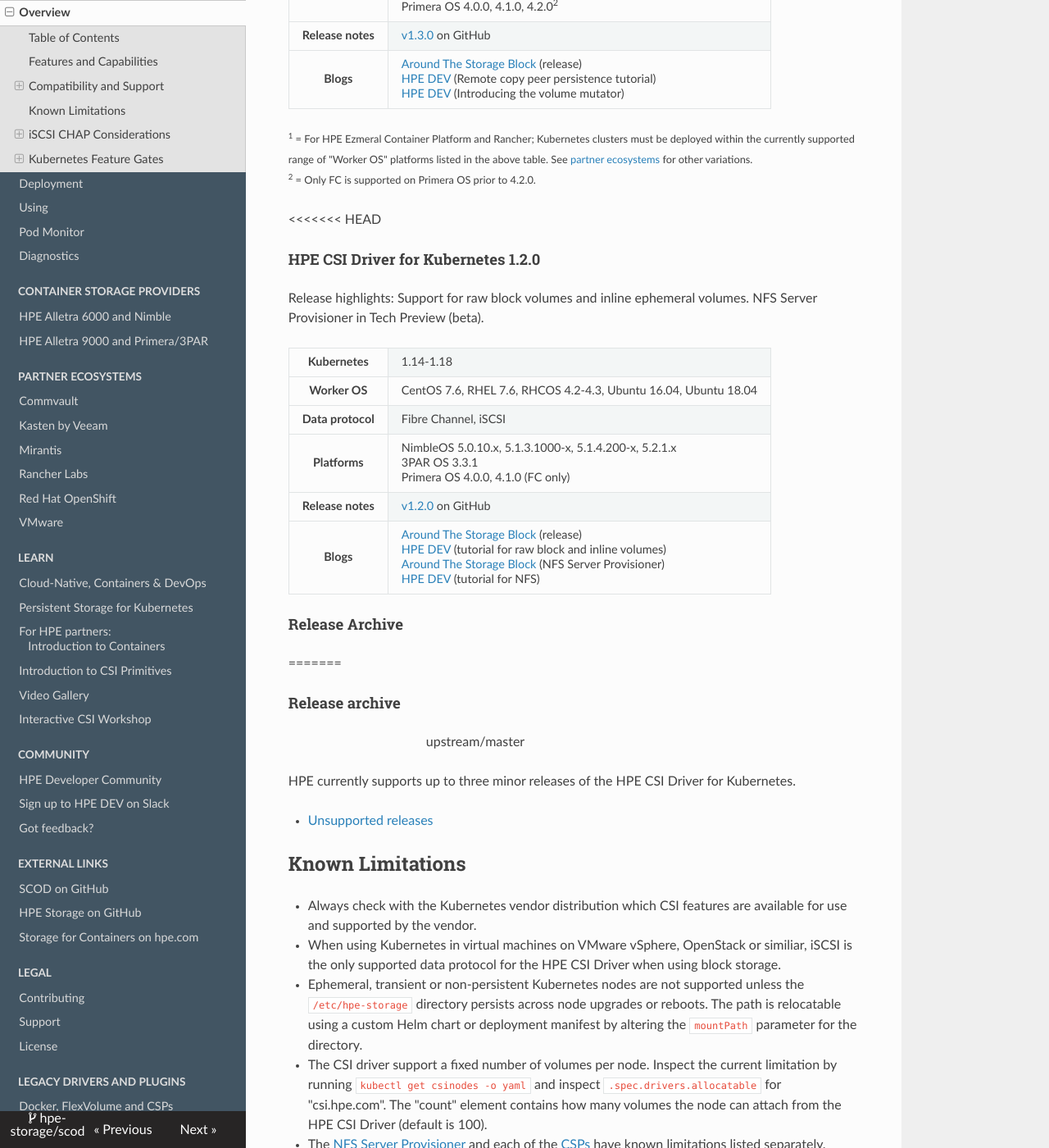
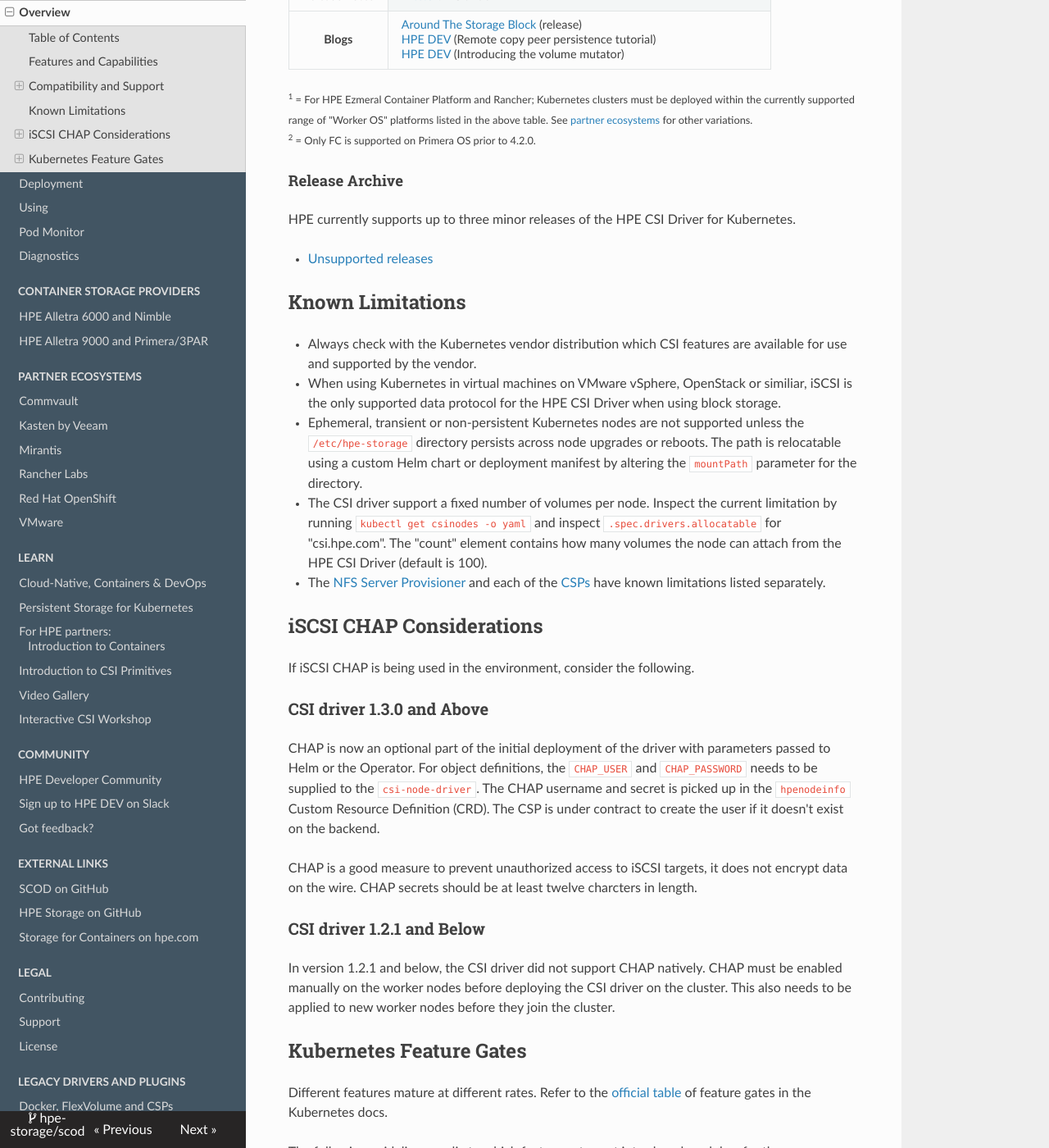
Before and after one commit to hpe-storage/scod, an MkDocs documentation site: the page built from docs/csi_driver/index.md, in a window 1280 px wide and 1400 px high, scrolled down 4576 px. Shown: the whole window at 82% size. Built offline with MkDocs 1.6.1, drawn with Linux system fonts in a browser that asks for light colours; nearby versions of some CDN libraries; some of the changed text lies outside the part shown.

Commit message:
fixed merge conflicts
Signed-off-by: Chris Snell <snell.chris@gmail.com>

```diff
--- a/docs/csi_driver/index.md
+++ b/docs/csi_driver/index.md
@@ -199,49 +199,7 @@
  <sup>2</sup> = Only FC is supported on Primera OS prior to 4.2.0.
 </small>
 
-<<<<<<< HEAD
-#### HPE CSI Driver for Kubernetes 1.2.0
-
-Release highlights: Support for raw block volumes and inline ephemeral volumes. NFS Server Provisioner in Tech Preview (beta).
-
-<table>
-  <tr>
-    <th>Kubernetes</th>
-    <td>1.14-1.18</td>
-  </tr>
-  <tr>
-    <th>Worker OS</th>
-    <td>CentOS 7.6, RHEL 7.6, RHCOS 4.2-4.3, Ubuntu 16.04, Ubuntu 18.04
-  </tr>
-  <tr>
-    <th>Data protocol</th>
-    <td>Fibre Channel, iSCSI </td>
-  </tr>
-  <tr>
-    <th>Platforms</th>
-    <td>
-      NimbleOS 5.0.10.x, 5.1.3.1000-x, 5.1.4.200-x, 5.2.1.x<br />
-      3PAR OS 3.3.1<br/>
-      Primera OS 4.0.0, 4.1.0 (FC only)<br/>
-    </td>
-  <tr>
-    <th>Release notes</th>
-    <td><a href=https://github.com/hpe-storage/csi-driver/blob/master/release-notes/v1.2.0.md>v1.2.0</a> on GitHub</td>
-  </tr>
-  <tr>
-   <th>Blogs</th>
-   <td><a href="https://community.hpe.com/t5/around-the-storage-block/hpe-csi-driver-for-kubernetes-1-2-0-available-now/ba-p/7091977">Around The Storage Block</a> (release)<br/>
-       <a href="https://developer.hpe.com/blog/EE2QnZBXXwi4o7X0E4M0/using-raw-block-and-ephemeral-inline-volumes-on-kubernetes">HPE DEV</a> (tutorial for raw block and inline volumes)<br/>
-       <a href="https://community.hpe.com/t5/around-the-storage-block/tech-preview-network-file-system-server-provisioner-for-hpe-csi/ba-p/7092948">Around The Storage Block</a> (NFS Server Provisioner)<br/>
-       <a href="https://developer.hpe.com/blog/xABwJY56qEfNGMEo1lDj/introducing-a-nfs-server-provisioner-and-pod-monitor-for-the-hpe-csi-dri">HPE DEV</a> (tutorial for NFS)
-   </td>
- </tr>
-</table>
-
 #### Release Archive
-=======
-#### Release archive
->>>>>>> upstream/master
 
 HPE currently supports up to three minor releases of the HPE CSI Driver for Kubernetes.
 
```
Also changed, not shown: docs/csi_driver/deployment.md (+1 -7 lines), docs/csi_driver/using.md (+0 -26 lines).
